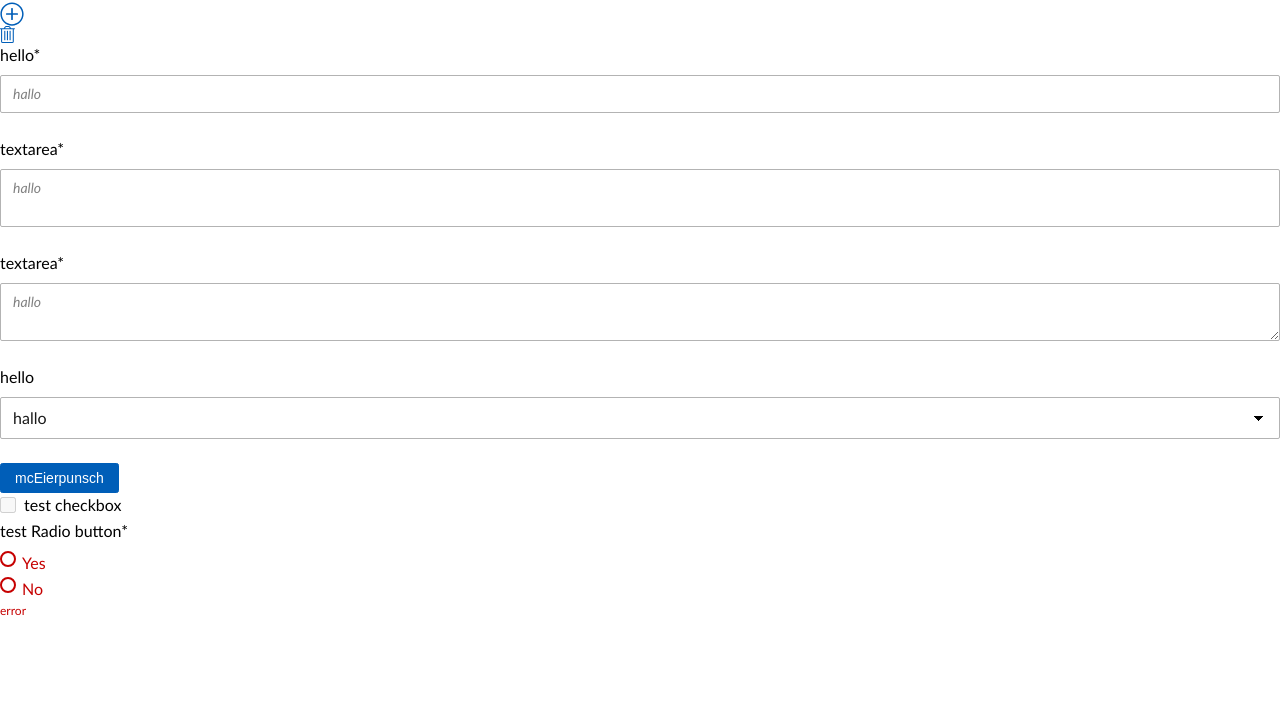
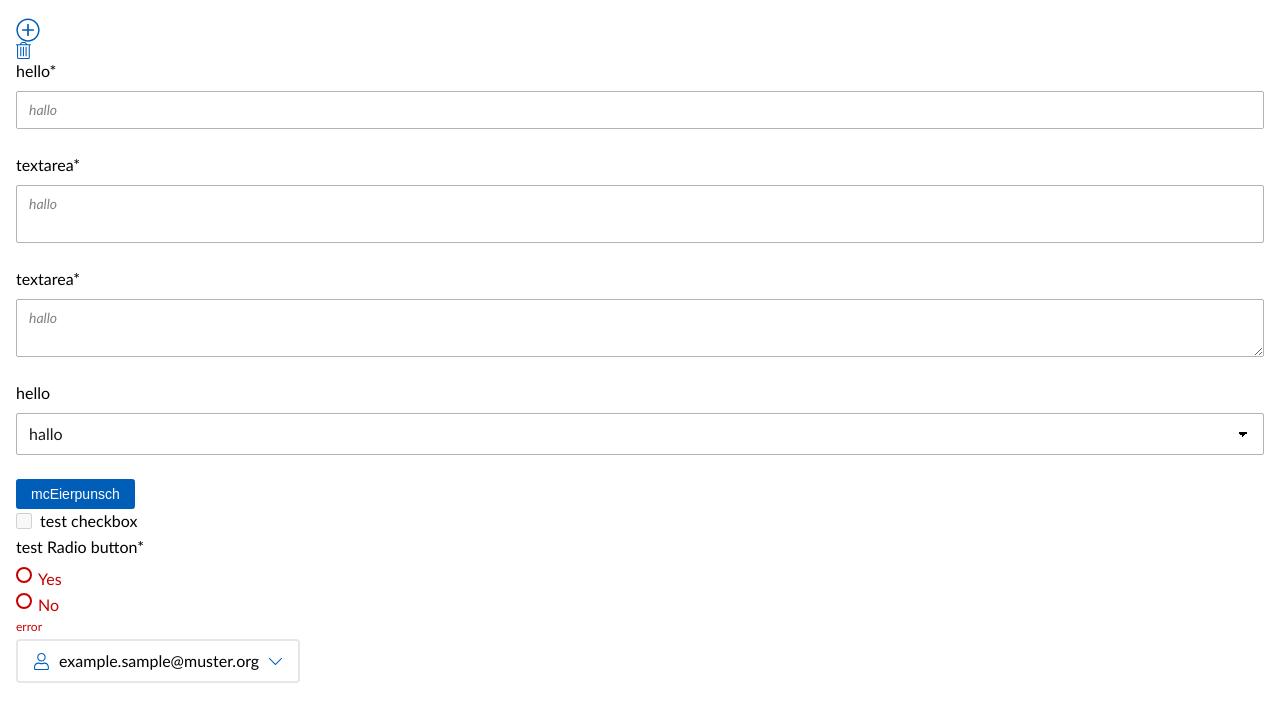
Before and after one commit to mehtapcavdar/lbi-common, a SvelteKit app: page / in a window 1280 px wide. Shown: the top 722 px of the page. Built offline with nearby package versions, Linux system fonts and the light colour scheme.

Commit message:
PRICELESS-3924 UserProfile component added

```diff
--- a/src/lib/components/Icon.svelte
+++ b/src/lib/components/Icon.svelte
@@ -15,16 +15,16 @@
 	function getIconDirection(direction: Direction): string {
 		switch (direction) {
 			case Direction.Left:
+				return '-rotate-90';
+			case Direction.Right:
 				return 'rotate-90';
-			case Direction.Right:
-				return '-rotate-90';
 			case Direction.Up:
+				return 'rotate-0';
+			case Direction.Down:
 				return 'rotate-180';
-			case Direction.Down:
-				return 'rotate-0';
 
 			default:
-				return 'rotate-90';
+				return 'rotate-0';
 		}
 	}
 
@@ -58,3 +58,18 @@
 >
 	<path d={iconSVG} />
 </svg>
+
+<style>
+	.rotate-0{
+		transform: rotate(0deg);
+	}
+	.rotate-90{
+		transform: rotate(90deg);
+	}
+	.-rotate-90{
+		transform: rotate(-90deg);
+	}
+	.rotate-180{
+		transform: rotate(180deg);
+	}
+</style>
--- /dev/null
+++ b/src/lib/components/UserProfileMenu.svelte
@@ -0,0 +1,135 @@
+<script lang="ts">
+	import { CHEVRON_SVG, Direction, Icon } from '$lib';
+	import { USER_SVG, USER_LOGOUT_SVG } from '$lib/config/constants';
+
+	export let testId = '';
+	export let classes = '';
+	export let classesForDropdownButton = '';
+	export let labelDropdown: string;
+	export let options: any;
+	export let labelDivider: string;
+    export let logout: any;
+
+	let isDropdownOpen: boolean = false;
+
+	function toggleDropdown() {
+		isDropdownOpen = !isDropdownOpen;
+	}
+
+</script>
+
+<div class="dropdown-wrapper {classes}">
+	<button data-cy-id={testId} class="dropdown-button {classesForDropdownButton}"
+             on:click={() => toggleDropdown()}
+			on:blur={() => { isDropdownOpen = false;
+			}}
+    >
+		<Icon
+			iconSVG={USER_SVG}
+			classes={'cursor-pointer mx-2'}
+			tabIndex={0}
+			width={17}
+			height={17}
+			direction={Direction.Up}
+		/>
+		{labelDropdown}
+		<Icon
+			iconSVG={CHEVRON_SVG}
+			classes={'cursor-pointer mx-2'}
+			tabIndex={0}
+			width={15}
+			height={15}
+			direction={isDropdownOpen ? Direction.Up : Direction.Down}
+		/>
+	</button>
+
+
+		{#if isDropdownOpen}
+			<div class="dropdown">
+				{#each options as option}
+					<a href={option.link} class="dropdown-list">{option.text} </a>
+				{/each}
+				<hr class="divider" />
+				<a class="dropdown-list-divider" role="button" tabindex="0" on:click={() => logout()}>
+						<Icon
+							iconSVG={USER_LOGOUT_SVG}
+							classes={'cursor-pointer'}
+							tabIndex={0}
+                            fill='#808080'
+							width={28}
+							height={17}
+							direction={Direction.Up}
+						/>
+					{labelDivider}
+				</a>
+			</div>
+		{/if}
+
+</div>
+
+<style>
+    .divider {
+        border-color: #ccc;
+    }
+	.dropdown-list-divider {
+		display: flex;
+		flex-direction: row;
+		align-items: center;
+		padding: 0.75rem 1rem;
+	}
+	.dropdown-list-divider:hover {
+		color: rgb(55 65 81);
+		background-color: rgb(229 231 235);
+	}
+	.dropdown-list:hover {
+		background-color: rgb(229 231 235);
+		color: rgb(55 65 81);
+	}
+	.dropdown-list {
+		padding: 0.5rem 1rem;
+	}
+	.dropdown-wrapper {
+        width: fit-content;
+		font-weight: 100;
+		user-select: none;
+		position: relative;
+	}
+	.dropdown-button {
+		display: flex;
+		flex-direction: row;
+		justify-content: space-around;
+		width: 100%;
+		align-items: center;
+		border-radius: 0.25rem;
+		border-width: 2px;
+        padding: 0.5rem;
+	}
+	.dropdown-button:focus {
+        border-style: unset ;
+		border-color: var(--df-lightblue);
+		--tw-ring-offset-shadow: var(--tw-ring-inset) 0 0 0 var(--tw-ring-offset-width)
+			var(--tw-ring-offset-color);
+		--tw-ring-shadow: var(--tw-ring-inset) 0 0 0 calc(4px + var(--tw-ring-offset-width))
+			var(--tw-ring-color);
+		box-shadow: var(--tw-ring-offset-shadow), var(--tw-ring-shadow), var(--tw-shadow, 0 0 #0000);
+		background-color: aliceblue;
+	}
+	.dropdown {
+		display: flex;
+		flex-direction: column;
+		border-width: 2px;
+		width: 105%;
+		border-radius: 0.25rem;
+		border-color: rgb(209 213 219);
+		background-color: white;
+		padding-top: 0.5rem;
+		padding-bottom: 0.5rem;
+		position: absolute;
+        margin-top: 4px;
+		right: 0px;
+		z-index: 10;
+		text-align: start;
+		color: rgb(55 65 81);
+		box-shadow: 0 10px 15px -3px rgb(0 0 0 / 0.1), 0 4px 6px -4px rgb(0 0 0 / 0.1);
+	}
+</style>
--- a/src/lib/config/constants.ts
+++ b/src/lib/config/constants.ts
@@ -10,8 +10,8 @@ const INVERSE = {
 	top: 'bottom',
 	bottom: 'top'
 };
-const ARROW_SVG: string =
-	'M443.5 162.6l-7.1-7.1c-4.7-4.7-12.3-4.7-17 0L224 351 28.5 155.5c-4.7-4.7-12.3-4.7-17 0l-7.1 7.1c-4.7 4.7-4.7 12.3 0 17l211 211.1c4.7 4.7 12.3 4.7 17 0l211-211.1c4.8-4.7 4.8-12.3.1-17z';
+const CHEVRON_SVG: string =
+	'M4.465 366.475l7.07 7.071c4.686 4.686 12.284 4.686 16.971 0L224 178.053l195.494 195.493c4.686 4.686 12.284 4.686 16.971 0l7.07-7.071c4.686-4.686 4.686-12.284 0-16.97l-211.05-211.051c-4.686-4.686-12.284-4.686-16.971 0L4.465 349.505c-4.687 4.686-4.687 12.284 0 16.97z';
 const TRASH_SVG: string =
 	'M296 432h16a8 8 0 0 0 8-8V152a8 8 0 0 0-8-8h-16a8 8 0 0 0-8 8v272a8 8 0 0 0 8 8zm-160 0h16a8 8 0 0 0 8-8V152a8 8 0 0 0-8-8h-16a8 8 0 0 0-8 8v272a8 8 0 0 0 8 8zM440 64H336l-33.6-44.8A48 48 0 0 0 264 0h-80a48 48 0 0 0-38.4 19.2L112 64H8a8 8 0 0 0-8 8v16a8 8 0 0 0 8 8h24v368a48 48 0 0 0 48 48h288a48 48 0 0 0 48-48V96h24a8 8 0 0 0 8-8V72a8 8 0 0 0-8-8zM171.2 38.4A16.1 16.1 0 0 1 184 32h80a16.1 16.1 0 0 1 12.8 6.4L296 64H152zM384 464a16 16 0 0 1-16 16H80a16 16 0 0 1-16-16V96h320zm-168-32h16a8 8 0 0 0 8-8V152a8 8 0 0 0-8-8h-16a8 8 0 0 0-8 8v272a8 8 0 0 0 8 8z';
 const PEN_SVG: string =
@@ -21,9 +21,9 @@ const LINK_SVG: string =
 const CLOSE_SVG: string =
 	'M376 232H216V72c0-4.42-3.58-8-8-8h-32c-4.42 0-8 3.58-8 8v160H8c-4.42 0-8 3.58-8 8v32c0 4.42 3.58 8 8 8h160v160c0 4.42 3.58 8 8 8h32c4.42 0 8-3.58 8-8V280h160c4.42 0 8-3.58 8-8v-32c0-4.42-3.58-8-8-8z';
 const USER_SVG: string =
-	'M248 8C111 8 0 119 0 256s111 248 248 248 248-111 248-248S385 8 248 8zm0 96c48.6 0 88 39.4 88 88s-39.4 88-88 88-88-39.4-88-88 39.4-88 88-88zm0 344c-58.7 0-111.3-26.6-146.5-68.2 18.8-35.4 55.6-59.8 98.5-59.8 2.4 0 4.8.4 7.1 1.1 13 4.2 26.6 6.9 40.9 6.9 14.3 0 28-2.7 40.9-6.9 2.3-.7 4.7-1.1 7.1-1.1 42.9 0 79.7 24.4 98.5 59.8C359.3 421.4 306.7 448 248 448z';
+	'M313.6 288c-28.7 0-42.5 16-89.6 16-47.1 0-60.8-16-89.6-16C60.2 288 0 348.2 0 422.4V464c0 26.5 21.5 48 48 48h352c26.5 0 48-21.5 48-48v-41.6c0-74.2-60.2-134.4-134.4-134.4zM416 464c0 8.8-7.2 16-16 16H48c-8.8 0-16-7.2-16-16v-41.6C32 365.9 77.9 320 134.4 320c19.6 0 39.1 16 89.6 16 50.4 0 70-16 89.6-16 56.5 0 102.4 45.9 102.4 102.4V464zM224 256c70.7 0 128-57.3 128-128S294.7 0 224 0 96 57.3 96 128s57.3 128 128 128zm0-224c52.9 0 96 43.1 96 96s-43.1 96-96 96-96-43.1-96-96 43.1-96 96-96z';
 const USER_LOGOUT_SVG: string =
-	'M184 83.5l164.5 164c4.7 4.7 4.7 12.3 0 17L184 428.5c-4.7 4.7-12.3 4.7-17 0l-7.1-7.1c-4.7-4.7-4.7-12.3 0-17l132-131.4H12c-6.6 0-12-5.4-12-12v-10c0-6.6 5.4-12 12-12h279.9L160 107.6c-4.7-4.7-4.7-12.3 0-17l7.1-7.1c4.6-4.7 12.2-4.7 16.9 0zM512 400V112c0-26.5-21.5-48-48-48H332c-6.6 0-12 5.4-12 12v8c0 6.6 5.4 12 12 12h132c8.8 0 16 7.2 16 16v288c0 8.8-7.2 16-16 16H332c-6.6 0-12 5.4-12 12v8c0 6.6 5.4 12 12 12h132c26.5 0 48-21.5 48-48z';
+	'M48 64h132c6.6 0 12 5.4 12 12v8c0 6.6-5.4 12-12 12H48c-8.8 0-16 7.2-16 16v288c0 8.8 7.2 16 16 16h132c6.6 0 12 5.4 12 12v8c0 6.6-5.4 12-12 12H48c-26.5 0-48-21.5-48-48V112c0-26.5 21.5-48 48-48zm279 19.5l-7.1 7.1c-4.7 4.7-4.7 12.3 0 17l132 131.4H172c-6.6 0-12 5.4-12 12v10c0 6.6 5.4 12 12 12h279.9L320 404.4c-4.7 4.7-4.7 12.3 0 17l7.1 7.1c4.7 4.7 12.3 4.7 17 0l164.5-164c4.7-4.7 4.7-12.3 0-17L344 83.5c-4.7-4.7-12.3-4.7-17 0z';
 const ADD_REMOVE_FAVORITE_SVG: string =
 	'M259.3 17.8L194 150.2 47.9 171.5c-26.2 3.8-36.7 36.1-17.7 54.6l105.7 103-25 145.5c-4.5 26.3 23.2 46 46.4 33.7L288 439.6l130.7 68.7c23.2 12.2 50.9-7.4 46.4-33.7l-25-145.5 105.7-103c19-18.5 8.5-50.8-17.7-54.6L382 150.2 316.7 17.8c-11.7-23.6-45.6-23.9-57.4 0z';
 const CROSS_SVG: string =
@@ -62,7 +62,7 @@ export {
 	INPUT_DELAY,
 	LOADING_ANIMATION_DELAY_AND_DURATION,
 	INVERSE,
-	ARROW_SVG,
+	CHEVRON_SVG,
 	TRASH_SVG,
 	PEN_SVG,
 	LINK_SVG,
--- a/src/lib/index.js
+++ b/src/lib/index.js
@@ -14,7 +14,7 @@ export {
 	DEFAULT_DEBOUNCE_TIME,
 	INPUT_DELAY,
 	LOADING_ANIMATION_DELAY_AND_DURATION,
-	ARROW_SVG,
+	CHEVRON_SVG,
 	TRASH_SVG,
 	PEN_SVG,
 	LINK_SVG,
--- a/src/routes/+page.svelte
+++ b/src/routes/+page.svelte
@@ -7,11 +7,13 @@
 	import { Direction } from '$lib/enums/direction.enum';
 	import Select from '$lib/components/Select.svelte';
 	import RadioInput from '$lib/components/RadioInput.svelte';
+	import UserProfileMenu from '$lib/components/UserProfileMenu.svelte';
 
 	const PLUS_CIRCLE_SVG: string =
 		'M384 250v12c0 6.6-5.4 12-12 12h-98v98c0 6.6-5.4 12-12 12h-12c-6.6 0-12-5.4-12-12v-98h-98c-6.6 0-12-5.4-12-12v-12c0-6.6 5.4-12 12-12h98v-98c0-6.6 5.4-12 12-12h12c6.6 0 12 5.4 12 12v98h98c6.6 0 12 5.4 12 12zm120 6c0 137-111 248-248 248S8 393 8 256 119 8 256 8s248 111 248 248zm-32 0c0-119.9-97.3-216-216-216-119.9 0-216 97.3-216 216 0 119.9 97.3 216 216 216 119.9 0 216-97.3 216-216z';
 </script>
 
+<div class="p-4">
 	<SvelteToast />
 	<Tooltip content={'hello'} position="bottom" align="center" animation="slide">
 		<Icon
@@ -31,8 +33,10 @@
 		classes={'cursor-pointer'}
 		width={17}
 		height={17}
-	direction={Direction.Down}
+		direction={Direction.Up}
 	/>
+
+
 
 	<Input
 		classes="w-full"
@@ -89,3 +93,27 @@
 		isRequired={true}
 		testId='testRadioButton'
 	/>
+
+	<UserProfileMenu
+		labelDropdown = {'example.sample@muster.org'}
+		logout = {() => alert('logout')}
+		options ={
+			[
+				{
+				"link": "/#",
+				"text": "Lorem Ipsum",
+				},
+				{
+				"link": "/#",
+				"text": "Lorem Ipsum",
+				},
+				{
+				"link": "/#",
+				"text": "Lorem Ipsum",
+				}
+			]
+		}
+		labelDivider = 'Sign Out'
+	/>
+
+</div>
```
Lines whose indentation alone changed are shown as unchanged.
